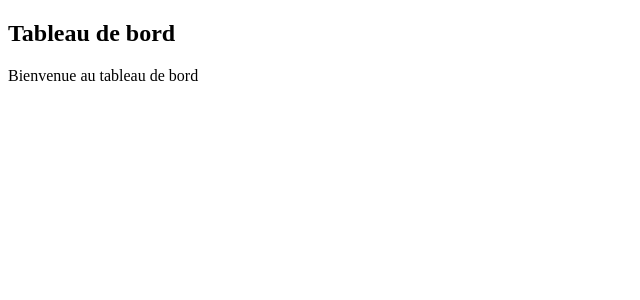
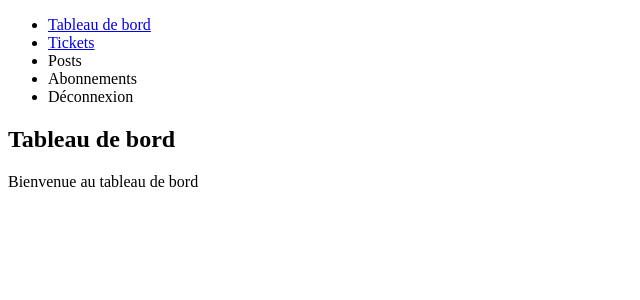
Before and after one commit to edaucohe/p9_books_website_django, a Django app: page /dashboard/ in a window 1280 px wide. Shown: the top 300 px of the page, without its empty margins (0-640 px from the left). Run offline with Django 4.2, Linux system fonts and the light colour scheme.

Commit message:
#13 Implementation of base template
Base template for navigation menu:
- Implemented base template
- Implemented first version of navigation menu

```diff
--- a/merchex/listings/templates/listings/base.html
+++ b/merchex/listings/templates/listings/base.html
@@ -7,7 +7,15 @@
     <body>
         <div id="container">
             <header>
-
+                <nav>
+                    <ul class="menu">
+                        <li><a href="dashboard">Tableau de bord</a></li>
+                        <li><a href="tickets">Tickets</a></li>
+                        <li>Posts</li>
+                        <li>Abonnements</li>
+                        <li>Déconnexion</li>
+                    </ul>
+                </nav>
             </header>
             <section>
                 {% block content %}
```
